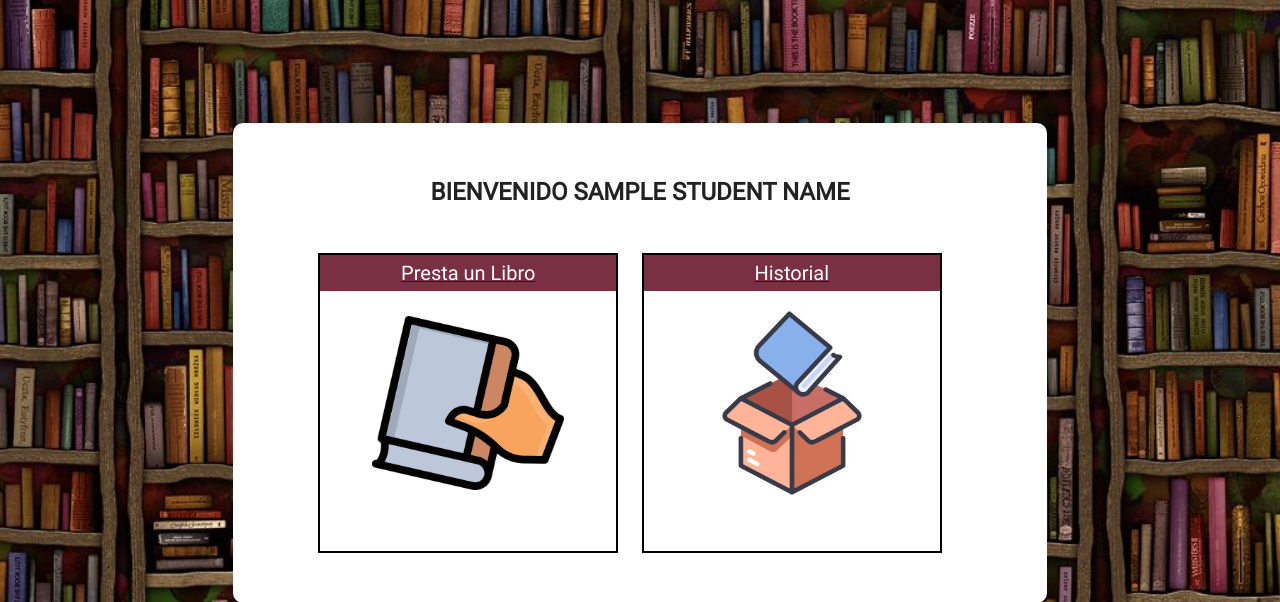
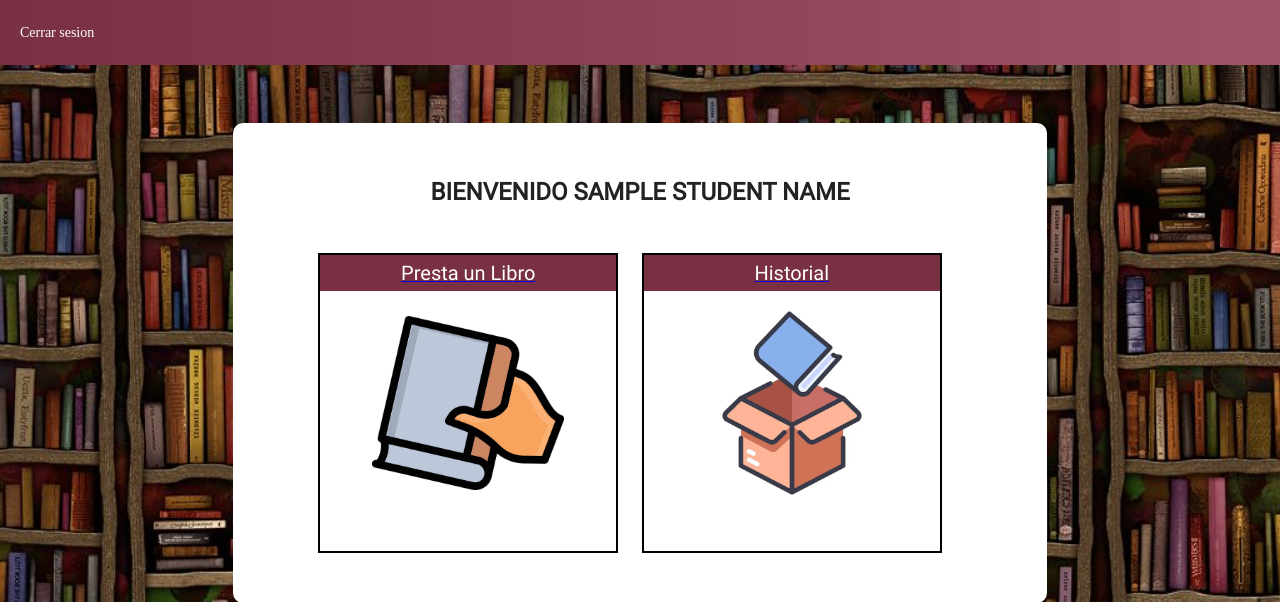
Before and after one commit to Crissitx/Library_App, a Django app: template bibliotecario/templates/menu.html in a window 1280 px wide. Shown: the top 602 px of the page. Run offline with Django 4.2, Linux system fonts and the light colour scheme; the template is opened without the code that fills it: most values are stand-ins (such as "Sample title", 1, 10 or a date in 2020); some libraries are stand-ins or nearby versions; some web fonts are replaced.

Commit message:
cerrar sesion

```diff
--- a/bibliotecario/templates/menu.html
+++ b/bibliotecario/templates/menu.html
@@ -10,6 +10,13 @@
     <link rel="stylesheet" href="{% static 'fonts/material-icon/css/material-design-iconic-font.min.css' %}">
 </head>
 <body>
+    <header>
+        <nav>
+          <ul>
+            <li><a href="{% url '/' %}">Cerrar sesion</a></li>
+          </ul>
+        </nav>
+      </header>
     <div class="main">
         <section class="signup">
             <div class="container-menu">
```
